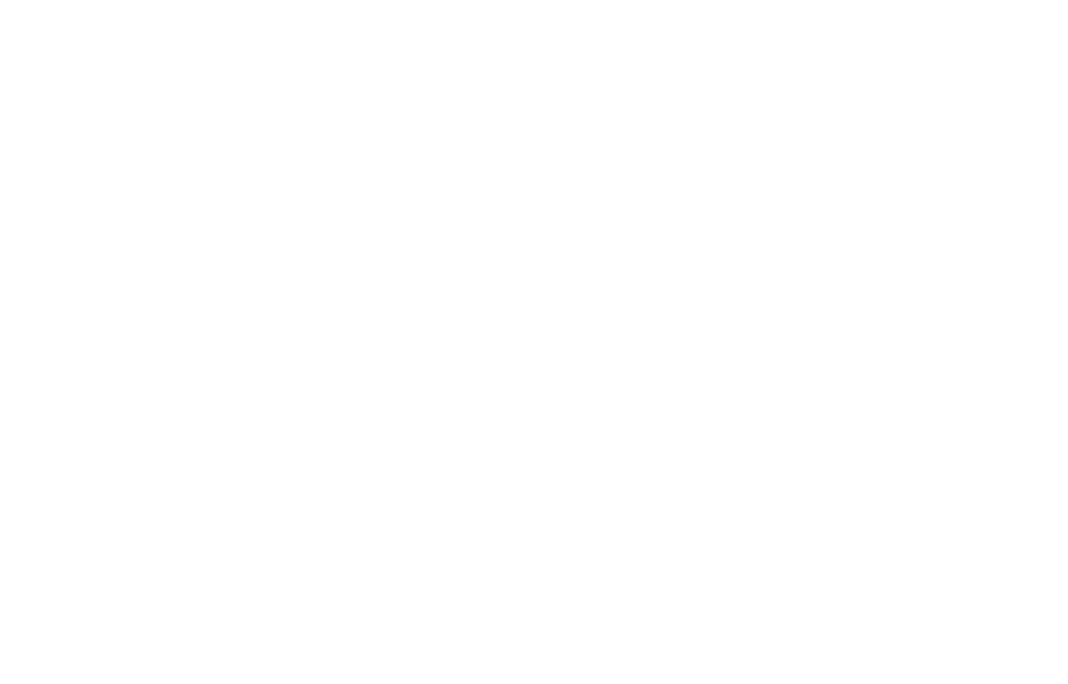
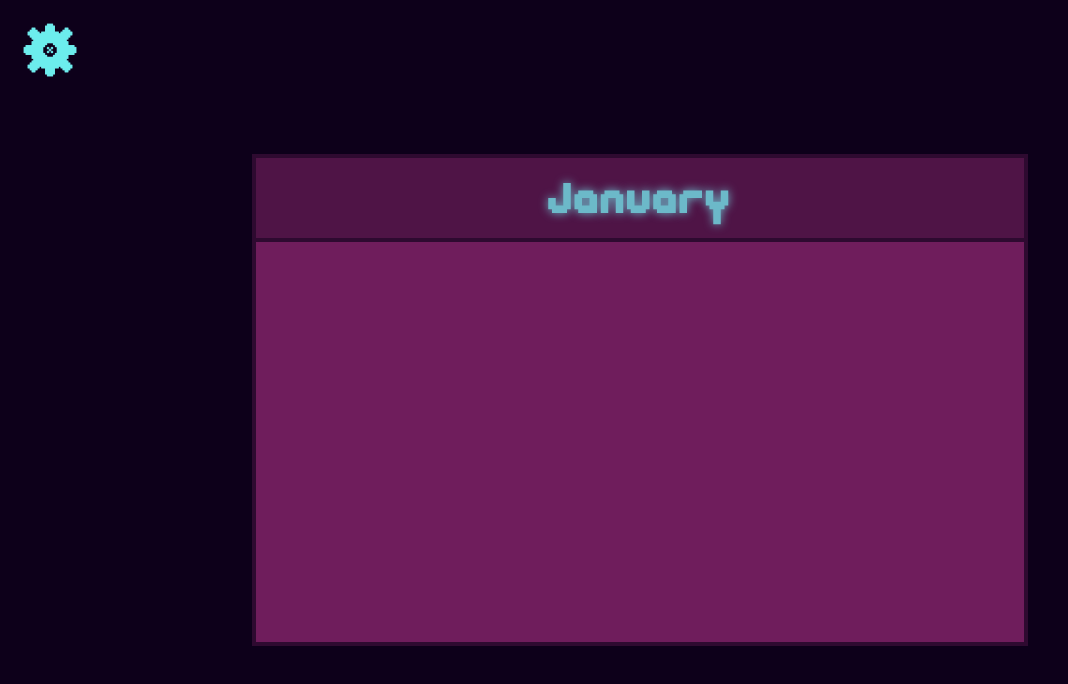
Before and after one commit to Barni-Mezei/Calendarly, a website: page public/index.pug in a window 1280 px wide. Shown: the whole page, without its empty margins (0-1068 px from the left). Drawn offline with nearby package versions, Linux system fonts and the light colour scheme; files that its build step writes are made by us from their sources.

Commit message:
uploaded fronted boilerplate

```diff
--- a/public/index.pug
+++ b/public/index.pug
@@ -4,4 +4,17 @@ head
     meta(charset="UTF-8")
     meta(name="viewport", content="width=device-width, initial-scale=1.0")
     title Calendarly
+    link(rel="stylesheet", href="style.css")
+    link(rel="stylesheet", href="global.css")
 body
+    canvas#space
+
+    img(src="./res/images/settingsIcon.png", draggable="false", class="settingsIcon" alt="Settings Icon")
+
+    header
+        h1.month#month January
+
+    main
+        .calGrid#calGrid
+
+script(src="script.js")
--- /dev/null
+++ b/public/script.js
@@ -0,0 +1,2 @@
+let canv = document.getElementById("space");
+let context = canv.getContext('2d');
--- a/public/style/global.css
+++ b/public/style/global.css
@@ -1 +1,4 @@
-/* Like */
+@font-face {
+    font-family: "pixxel";
+    src: url(res/fonts/CutePixel.ttf);
+}
--- /dev/null
+++ b/public/style/style.css
@@ -0,0 +1,98 @@
+:root {
+  --background: #0d001a;
+  --icons: #6ceded;
+  --fontColor: #6cb9c9;
+
+  --calTop: #4f1446;
+  --calBackground: #6f1d5c;
+  --calBorders: #2e0a30;
+
+  --color2: #6d85a5;
+  --color3: #6e5181;
+}
+
+* {
+  font-family: "pixxel", monospace;
+  font-size: 60px;
+  font-weight: 400;
+  font-style: normal;
+  text-shadow: 0px 0px 10px var(--fontColor);
+
+  color: var(--fontColor);
+
+  user-select: none;
+}
+
+body {
+  position: relative;
+  display: flex;
+  flex-direction: column;
+  align-items: center;
+  justify-content: center;
+
+  width: 100vw;
+  height: 100vh;
+
+  margin: 0;
+}
+
+.settingsIcon {
+    position: absolute;
+
+    top: 0;
+    left: 0;
+
+    width: 60px;
+    height: 60px;
+
+    margin: 20px;
+
+    filter: drop-shadow(0px 0px 0px var(--fontColor));
+
+    transition: all 0.25s;
+}
+
+.settingsIcon:hover {
+    transform: scale(90%);
+    filter: drop-shadow(0px 0px 15px var(--fontColor));
+}
+
+.settingsIcon:active {
+    filter: drop-shadow(0px 0px 15px var(--fontColor)) brightness(1.2);
+}
+
+canvas {
+  position: absolute;
+  z-index: -1;
+
+  width: 100%;
+  height: 100%;
+
+  background-color: var(--background);
+}
+
+.stars {
+  background-color: var(--icons);
+}
+
+header {
+  display: flex;
+  justify-content: center;
+  align-items: center;
+  text-align: center;
+
+  width: 60%;
+  height: 10%;
+
+  background-color: var(--calTop);
+  border: 4px solid var(--calBorders);
+  border-bottom: none;
+}
+
+main {
+  width: 60%;
+  height: 50%;
+
+  background-color: var(--calBackground);
+  border: 4px solid var(--calBorders);
+}
```
Also changed, not shown: public/index.html (added), public/res/fonts/CutePixel.ttf (added), public/res/images/back.png (added), public/res/images/front.png (added), public/res/images/settingsIcon.png (added), public/res/images/side.png (added).
